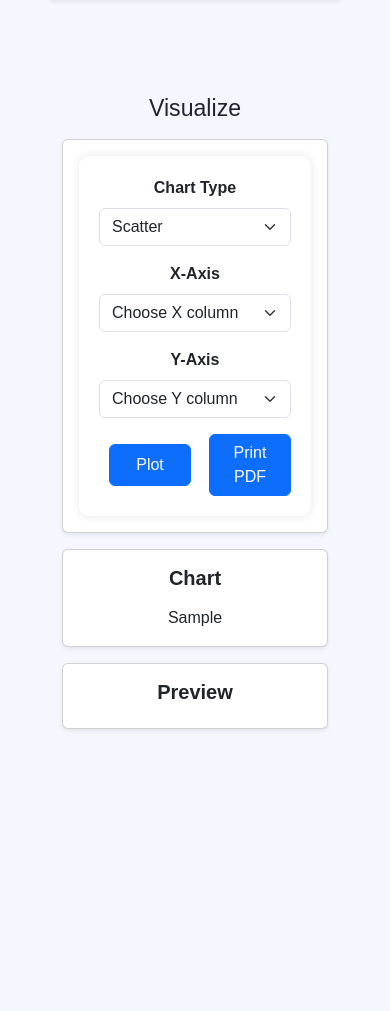
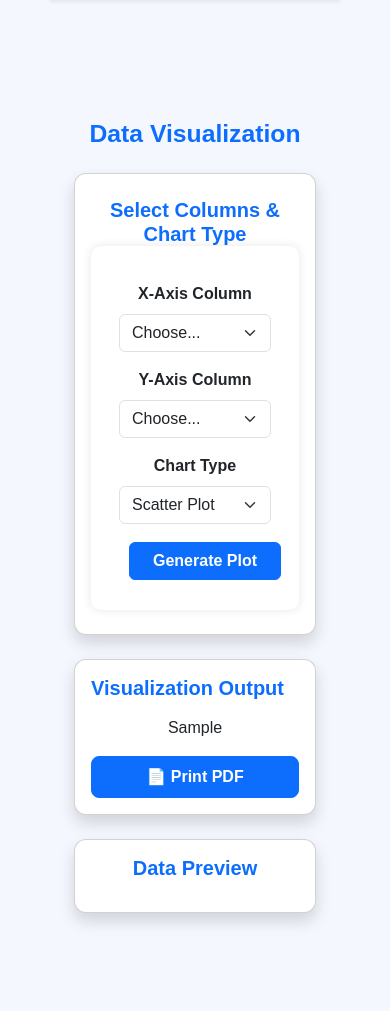
Before and after one commit to Aluval/DataSci, a Flask app: template templates/visualize.html in a window 390 px wide. Shown: the part 166-1177 px from the top of the page. Before the commit the page ends 896 px from the top, so only its background shows below. Run offline with Flask 3, Linux system fonts and the light colour scheme; the template is opened without the code that fills it: most values are stand-ins (such as "Sample title", 1, 10 or a date in 2020).

Commit message:
Refactor visualize.html for improved layout and styling
Updated the layout and styling of the data visualization form and output sections, enhancing user experience with improved structure and responsiveness.

```diff
--- a/templates/visualize.html
+++ b/templates/visualize.html
@@ -1,84 +1,110 @@
-{% extends 'base.html' %}
+{% extends "base.html" %}
+
 {% block content %}
 
-<h3 class="mb-3">Visualize</h3>
+<div class="container mt-4 mb-5">
 
-<div class="card p-3 mb-3 shadow-sm">
-    <form method="post">
-        <div class="row g-3 align-items-end">
+    <h2 class="fw-bold text-primary text-center mb-4">Data Visualization</h2>
 
-            <div class="col-md-3">
-                <label class="form-label fw-bold">Chart Type</label>
-                <select name="plot_type" class="form-select">
-                    <option value="scatter">Scatter</option>
-                    <option value="line">Line</option>
-                    <option value="bar">Bar</option>
+    <div class="card shadow p-4 mb-4" style="border-radius: 12px;">
+        <h5 class="fw-semibold text-primary mb-3">Select Columns & Chart Type</h5>
+
+        <form method="POST" class="row g-3">
+
+            <div class="col-12 col-md-6">
+                <label class="form-label fw-semibold">X-Axis Column</label>
+                <select class="form-select" name="x_col" required>
+                    <option value="">Choose...</option>
+                    {% for col in columns %}
+                    <option value="{{ col }}">{{ col }}</option>
+                    {% endfor %}
+                </select>
+            </div>
+
+            <div class="col-12 col-md-6">
+                <label class="form-label fw-semibold">Y-Axis Column</label>
+                <select class="form-select" name="y_col">
+                    <option value="">Choose...</option>
+                    {% for col in columns %}
+                    <option value="{{ col }}">{{ col }}</option>
+                    {% endfor %}
+                </select>
+            </div>
+
+            <div class="col-12"> <label class="form-label fw-semibold">Chart Type</label>
+                <select class="form-select" name="plot_type" required>
+                    <option value="scatter">Scatter Plot</option>
+                    <option value="line">Line Chart</option>
+                    <option value="bar">Bar Chart</option>
                     <option value="histogram">Histogram</option>
                     <option value="heatmap">Heatmap</option>
                 </select>
             </div>
 
-            <div class="col-md-3">
-                <label class="form-label fw-bold">X-Axis</label>
-                <select name="x_col" class="form-select">
-                    <option value="">Choose X column</option>
-                    {% for c in columns %}
-                        <option value="{{ c }}">{{ c }}</option>
-                    {% endfor %}
-                </select>
+            <div class="col-12 mt-2">
+                <button class="btn btn-primary w-100 fw-semibold">Generate Plot</button>
             </div>
 
-            <div class="col-md-3">
-                <label class="form-label fw-bold">Y-Axis</label>
-                <select name="y_col" class="form-select">
-                    <option value="">Choose Y column</option>
-                    {% for c in columns %}
-                        <option value="{{ c }}">{{ c }}</option>
-                    {% endfor %}
-                </select>
-            </div>
+        </form>
+    </div>
 
-            <!-- PLOT + PRINT BUTTONS (SIDE BY SIDE) -->
-            <div class="col-md-3 d-flex gap-2">
+    <div class="row">
 
-                <!-- PLOT Button -->
-                <button type="submit" class="btn btn-primary w-50">
-                    Plot
-                </button>
+        <div class="col-12 col-lg-8 mb-4">
+            <div class="card shadow p-3" style="border-radius: 12px;">
 
-                <!-- PRINT PDF Button -->
+                <div class="d-flex justify-content-between align-items-center">
+                    <h5 class="fw-semibold text-primary mb-3">Visualization Output</h5>
+                    </div>
+
                 {% if plot_html %}
-                    <a href="{{ url_for('visualize_print') }}" class="btn btn-primary w-50">
-                        Print PDF
-                    </a>
+                <div class="chart-container text-center">
+                    {{ plot_html | safe }}
+                </div>
                 {% else %}
-                    <button class="btn btn-secondary w-50" disabled>
-                        Print PDF
-                    </button>
+                <p class="text-muted mb-0">No chart generated yet.</p>
                 {% endif %}
 
+                {% if plot_html %}
+                <div class="d-flex justify-content-center mt-3"></div>
+                    <a href="{{ url_for('visualize_print') }}"
+                       class="btn btn-primary fw-semibold px-4 py-2"
+                       style="border-radius: 8px;">
+                        📄 Print PDF
+                    </a>
+                </div>
+                {% endif %}
             </div>
+        </div>
 
+        <div class="col-12 col-lg-4 mb-4">
+            <div class="card shadow p-3" style="border-radius: 12px;">
+                <h5 class="fw-semibold text-primary mb-3">Data Preview</h5>
+
+                <div class="table-responsive">
+                    {{ preview_html | safe }}
+                </div>
+
+                </div>
         </div>
-    </form>
+
+    </div>
+
 </div>
 
-<!-- Chart Box -->
-<div class="card p-3 shadow-sm">
-    <h5 class="fw-bold">Chart</h5>
-    <div class="mt-2">
-        {% if plot_html %}
-            {{ plot_html | safe }}
-        {% else %}
-            <p class="text-muted">No chart yet. Choose columns and plot.</p>
-        {% endif %}
-    </div>
-</div>
+<style>
+.chart-container iframe {
+    width: 100% !important;
+    max-width: 100%;
+    height: 350px !important;
+}
 
-<!-- Preview -->
-<div class="card p-3 mt-3 shadow-sm">
-    <h5 class="fw-bold">Preview</h5>
-    <div>{{ preview_html | safe }}</div>
-</div>
+/* Mobile View */
+@media (max-width: 768px) {
+    .chart-container iframe {
+        height: 260px !important;
+    }
+}
+</style>
 
 {% endblock %}
```
